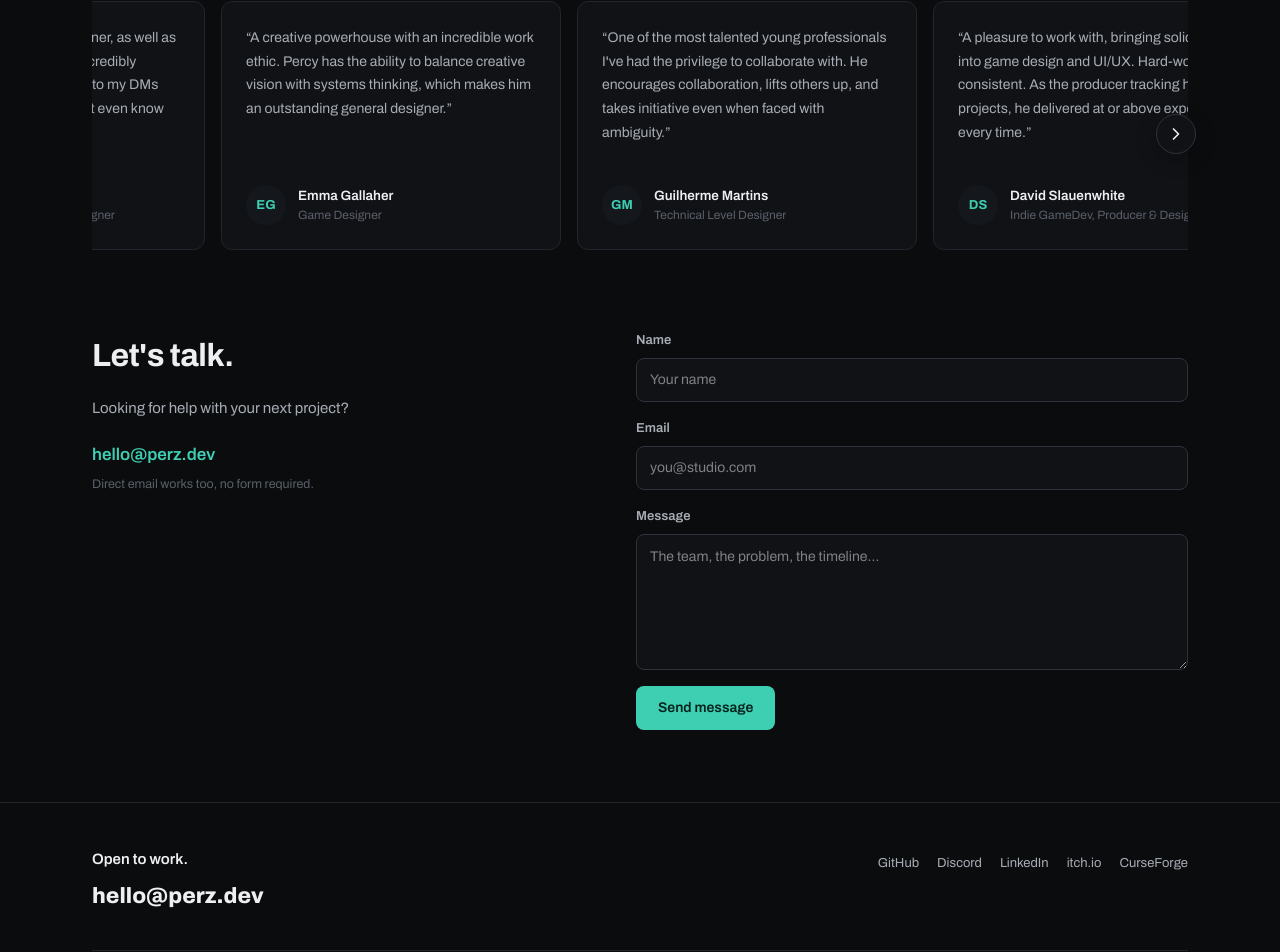
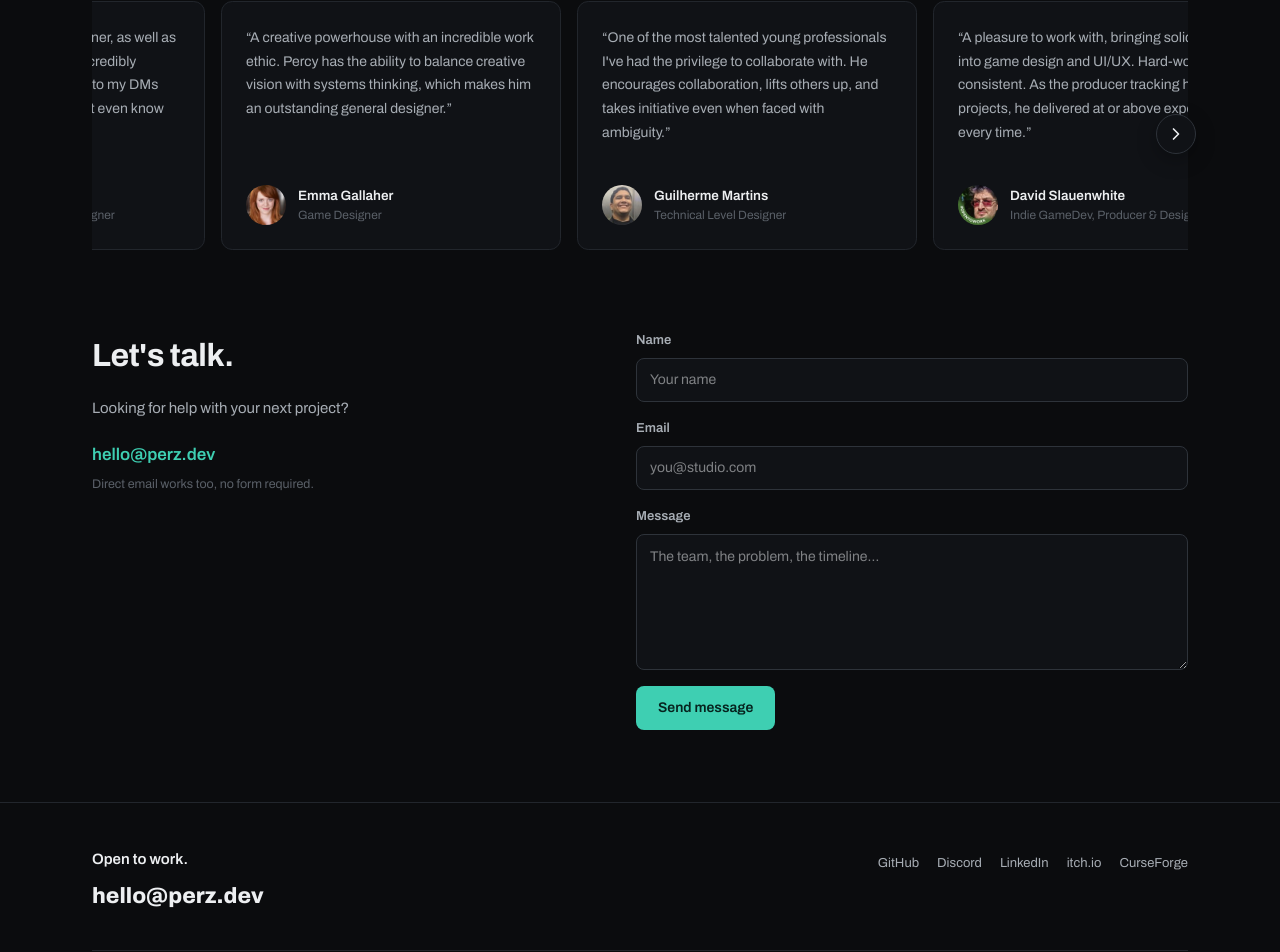
Before and after one commit to PerzVT/perz.dev, a Next.js app: page / in a window 1280 px wide. Shown: the part 2267-3219 px from the top of the page. Built offline with nearby package versions, Linux system fonts and the light colour scheme.

Commit message:
recs: wire the real recommender avatars
Use the supplied photos (matt.jpg, aaron.jpg, and the rest) for the
recommendation avatars, with the initial badge kept as a fallback.

Draconia

```diff
--- a/content/recommendations.json
+++ b/content/recommendations.json
@@ -2,41 +2,49 @@
   {
     "name": "Matt Fleming",
     "title": "Lead Game Designer (managed Percy)",
+    "avatar": "/matt.jpg",
     "quote": "He developed into an amazing multifunctional designer who could do just about anything I threw at him, with a rare mix of creative and technical. If you need someone who can get features done, I can't recommend him enough."
   },
   {
     "name": "Arron Ferguson",
     "title": "Lead Writer & Narrative Designer",
+    "avatar": "/aaron.jpg",
     "quote": "Percy is a fantastic Game Designer, as well as a true savant of UI/UX design. Incredibly proactive, he would often jump into my DMs with solutions to problems I didn't even know existed yet."
   },
   {
     "name": "Emma Gallaher",
     "title": "Game Designer",
+    "avatar": "/emma.jpg",
     "quote": "A creative powerhouse with an incredible work ethic. Percy has the ability to balance creative vision with systems thinking, which makes him an outstanding general designer."
   },
   {
     "name": "Guilherme Martins",
     "title": "Technical Level Designer",
+    "avatar": "/guilherme.jpg",
     "quote": "One of the most talented young professionals I've had the privilege to collaborate with. He encourages collaboration, lifts others up, and takes initiative even when faced with ambiguity."
   },
   {
     "name": "David Slauenwhite",
     "title": "Indie GameDev, Producer & Designer",
+    "avatar": "/david.jpg",
     "quote": "A pleasure to work with, bringing solid insights into game design and UI/UX. Hard-working and consistent. As the producer tracking his projects, he delivered at or above expectations every time."
   },
   {
     "name": "Joaquin Soriano",
     "title": "Engineer @ Wand",
+    "avatar": "/joaquin.jpg",
     "quote": "Easily one of the most versatile and dependable people I've worked with, across game design, UX/UI, project coordination, even programming support. His attention to user experience and design was especially impressive."
   },
   {
     "name": "Renèe Camillo Pollet",
     "title": "Game Designer & Developer",
+    "avatar": "/renee.jpg",
     "quote": "One of the most talented UI designers and game developers I've encountered. His passion is evident in every project he tackles, showing a proactiveness that is rarely seen."
   },
   {
     "name": "Daril Camilo",
     "title": "Game Developer",
+    "avatar": "/daril.jpg",
     "quote": "He has incredible skills across many game development specialties: programming, UI, 3D modelling and game design. An amazing talent so young, and just as capable leading a team."
   }
 ]
--- a/src/components/home/recommendations.tsx
+++ b/src/components/home/recommendations.tsx
@@ -1,3 +1,4 @@
+import Image from "next/image";
 import { getRecommendations } from "@/lib/content";
 import { Rail } from "@/components/site/rail";
 
@@ -41,11 +42,23 @@ export function Recommendations() {
                 “{r.quote}”
               </blockquote>
               <figcaption className="mt-auto flex items-center gap-3">
-                <span
-                  aria-hidden
-                  className="flex h-10 w-10 flex-none items-center justify-center rounded-full bg-pz-surface text-[13px] font-bold text-pz-accent"
-                >
-                  {initials(r.name)}
+                <span className="h-10 w-10 flex-none overflow-hidden rounded-full bg-pz-surface">
+                  {r.avatar ? (
+                    <Image
+                      src={r.avatar}
+                      alt={r.name}
+                      width={40}
+                      height={40}
+                      className="h-full w-full object-cover"
+                    />
+                  ) : (
+                    <span
+                      aria-hidden
+                      className="flex h-full w-full items-center justify-center text-[13px] font-bold text-pz-accent"
+                    >
+                      {initials(r.name)}
+                    </span>
+                  )}
                 </span>
                 <span className="min-w-0">
                   <span className="block text-[13.5px] font-semibold text-pz-ink">
--- a/src/lib/content.ts
+++ b/src/lib/content.ts
@@ -319,6 +319,8 @@ export interface Recommendation {
   name: string;
   title: string;
   quote: string;
+  /** Public path to the recommender's photo; falls back to initials. */
+  avatar?: string;
 }
 
 /** Recommendations from content/recommendations.json, in file order
```
